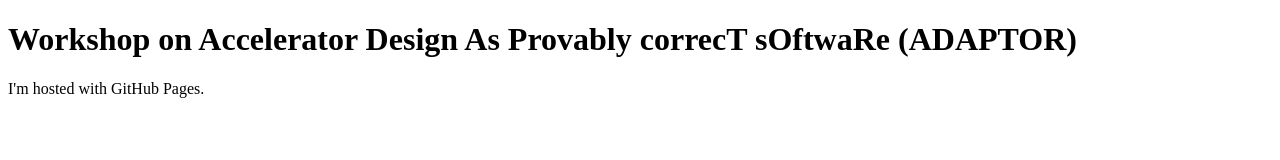
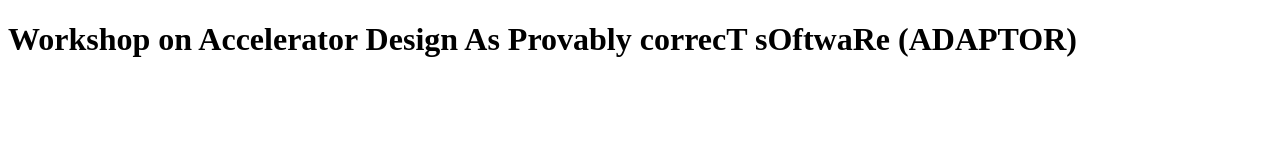
Before and after one commit to adaptor-workshop/adaptor-workshop.github.io, a plain HTML site: page index.html in a window 1280 px wide. Drawn offline with Linux system fonts and the light colour scheme.

Commit message:
Update index.html

```diff
--- a/index.html
+++ b/index.html
@@ -2,6 +2,6 @@
 <html>
 <body>
 <h1> Workshop on Accelerator Design As Provably correcT sOftwaRe (ADAPTOR)</h1>
-<p>I'm hosted with GitHub Pages.</p>
+<!--<p>I'm hosted with GitHub Pages.</p>-->
 </body>
 </html>
```
